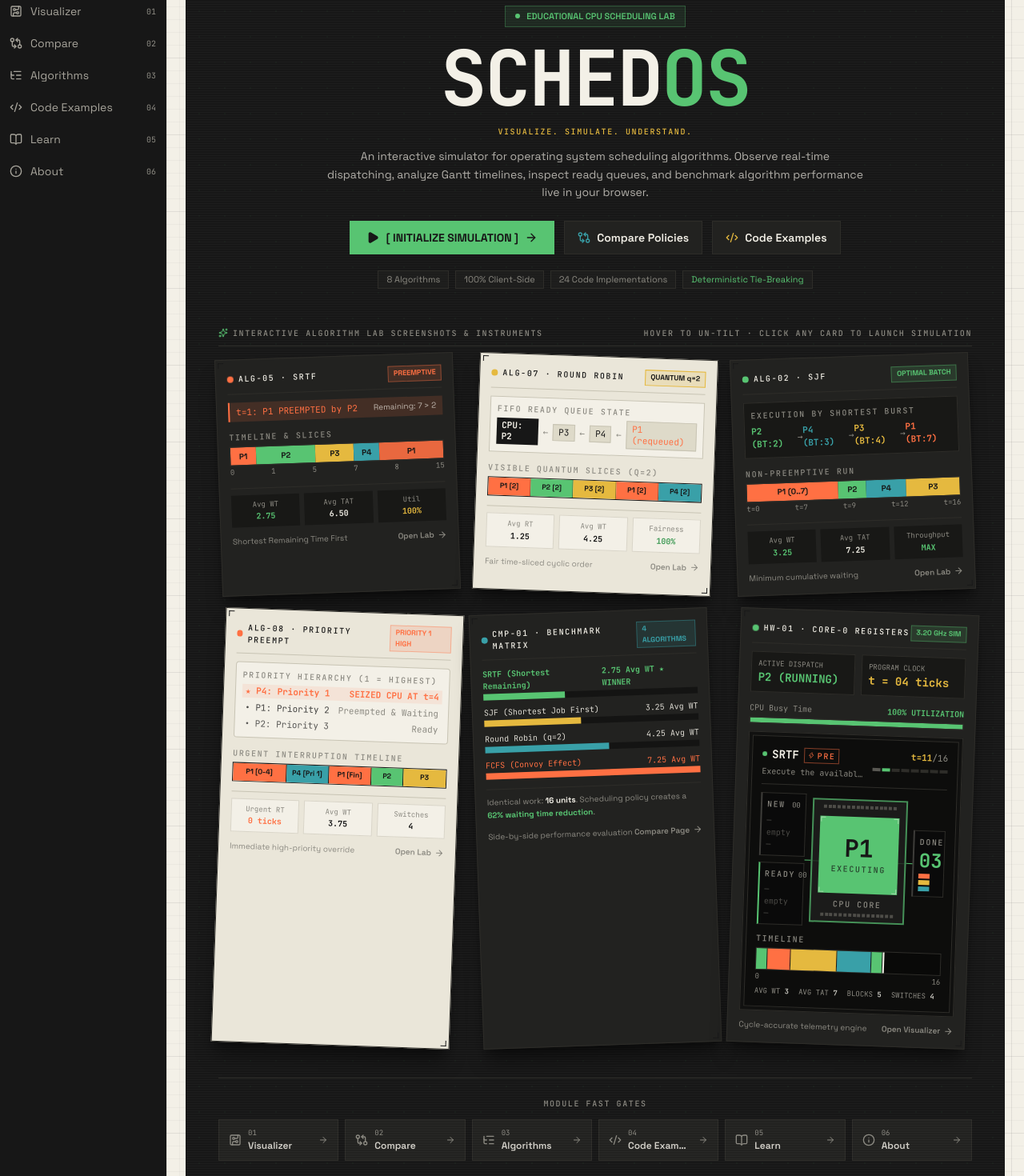
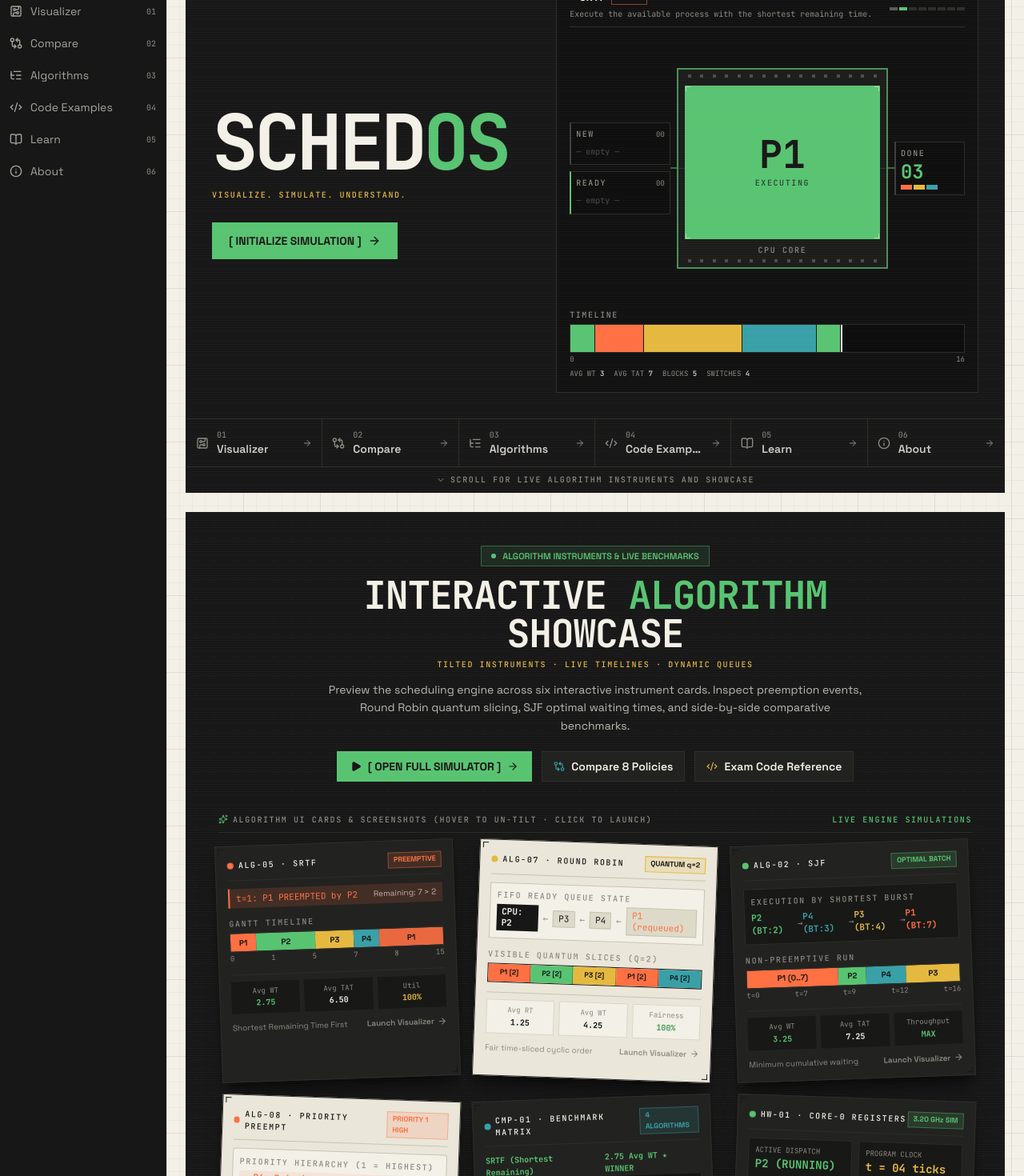
Before and after one commit to fardinhossain/SchedOS, a React (Vite) app: page / in a window 1280 px wide. Shown: the part 120-1590 px from the top of the page at 80% size. Built offline with nearby package versions, Linux system fonts and the light colour scheme.

Commit message:
fix(home): restore original top hero section and apply floating tilted cards only to the bottom section

```diff
--- a/src/pages/Home.tsx
+++ b/src/pages/Home.tsx
@@ -1,9 +1,9 @@
 /**
  * Home / Lab Console.
  *
- * Showcases the SchedOS CPU scheduling laboratory with a central command
- * heading and CTAs, surrounded by interactive, floating, tilted, and layered
- * Algorithm UI cards/screenshots representing real engine execution.
+ * Top section: Preserved retro-future terminal entrance with live animated CPU die.
+ * Bottom section: Replaces the static dataset table/panels with a modern interactive
+ * showcase of floating, tilted, and layered Algorithm UI cards around central CTAs.
  */
 import { useMemo } from 'react';
 import {
@@ -30,7 +30,7 @@ interface HomeProps {
   onSelectAlgorithm?: (id: AlgorithmId) => void;
 }
 
-/** The section doors along the bottom rail. */
+/** The section doors along the bottom rail of the hero door. */
 const DOORS: { page: PageId; code: string; label: string; icon: React.ReactNode }[] = [
   { page: 'visualizer', code: '01', label: 'Visualizer', icon: <CircuitBoard className="h-4 w-4" /> },
   { page: 'compare', code: '02', label: 'Compare', icon: <GitCompareArrows className="h-4 w-4" /> },
@@ -52,110 +52,175 @@ export function Home({ onNavigate, onSelectAlgorithm }: HomeProps) {
 
   return (
     <div className="space-y-6">
-      {/* ── Top Machine Status Bar ────────────────────────────── */}
-      <div className="flex flex-wrap items-center justify-between gap-3 border border-ink bg-ink px-4 py-2 text-xs">
-        <span className="label flex items-center gap-2 text-crt">
-          <span aria-hidden="true" className="h-2 w-2 rounded-full bg-crt blink" />
-          PROCESS LAB v1.0 · OPERATING SYSTEM LABORATORY
-        </span>
-        <div className="flex items-center gap-3">
+      {/* ── TOP OF HERO SECTION: PREVIOUS ICONIC STYLE ────────── */}
+      <section
+        className="scanlines relative flex min-h-[calc(100dvh-6.5rem)] flex-col border border-ink bg-ink lg:min-h-[calc(100dvh-5.5rem)]"
+        aria-label="SchedOS entrance"
+      >
+        {/* Top rail — machine identification */}
+        <div className="flex shrink-0 items-center justify-between gap-3 border-b border-ink-3 px-4 py-2">
+          <span className="label flex items-center gap-2 text-crt">
+            <span aria-hidden="true" className="h-1.5 w-1.5 rounded-full bg-crt blink" />
+            Process Lab v1.0
+          </span>
           <span className="label hidden text-muted-2 sm:inline">
-            8 Algorithms · Client-Side · 0 Backend · 537 Tests Passed
-          </span>
-          <span className="border border-crt/40 bg-crt/10 px-2 py-0.5 text-[10px] font-bold text-crt">
-            READY
+            8 Algorithms · Client-Side · No Backend
           </span>
         </div>
-      </div>
 
-      {/* ── Hero Center: Heading, CTAs & Layered Algorithm Showcase ── */}
+        {/* Centre — wordmark + live CPU die schematic */}
+        <div className="grid flex-1 items-center gap-6 p-4 sm:p-8 lg:grid-cols-[minmax(0,0.85fr)_minmax(0,1.15fr)] lg:items-stretch lg:gap-10">
+          {/* Wordmark block stays vertically centred while the die stretches. */}
+          <div className="flex min-w-0 flex-col justify-center">
+            <h1 className="tabular text-[3.25rem] leading-[0.88] font-bold tracking-tighter text-bone sm:text-7xl lg:text-8xl">
+              SCHED<span className="text-crt">OS</span>
+            </h1>
+
+            {/* The whole pitch, in one line. */}
+            <p className="label mt-4 text-machine sm:text-xs">
+              Visualize. Simulate. Understand.
+            </p>
+
+            <div className="mt-7 flex flex-wrap items-center gap-2">
+              <button
+                type="button"
+                onClick={() => onNavigate('visualizer')}
+                className="group flex items-center gap-2 border border-crt bg-crt px-5 py-3 text-sm font-bold text-ink transition-colors hover:bg-crt-dim"
+              >
+                [ INITIALIZE SIMULATION ]
+                <ArrowRight
+                  aria-hidden="true"
+                  className="h-4 w-4 transition-transform group-hover:translate-x-0.5"
+                />
+              </button>
+            </div>
+          </div>
+
+          {/* Live CPU die schematic — the hero's real content */}
+          <HeroAnimation colors={heroColors} large />
+        </div>
+
+        {/* Bottom rail of hero door — section doors */}
+        <nav
+          aria-label="Enter a section"
+          className="shrink-0 border-t border-ink-3"
+        >
+          <ul className="grid grid-cols-2 sm:grid-cols-3 lg:grid-cols-6">
+            {DOORS.map((door) => (
+              <li key={door.page} className="border-r border-b border-ink-3 last:border-r-0">
+                <button
+                  type="button"
+                  onClick={() => onNavigate(door.page)}
+                  className="group relative flex w-full items-center gap-2.5 px-3 py-3 text-left transition-colors hover:bg-ink-2"
+                >
+                  <span
+                    aria-hidden="true"
+                    className="absolute top-0 left-0 h-full w-[3px] bg-transparent transition-colors group-hover:bg-crt"
+                  />
+                  <span aria-hidden="true" className="text-muted-2 transition-colors group-hover:text-crt">
+                    {door.icon}
+                  </span>
+                  <span className="min-w-0 flex-1">
+                    <span className="tabular block text-[10px] text-muted-2">{door.code}</span>
+                    <span className="block truncate text-sm font-semibold text-bone/85 transition-colors group-hover:text-bone">
+                      {door.label}
+                    </span>
+                  </span>
+                  <ArrowRight
+                    aria-hidden="true"
+                    className="h-3 w-3 shrink-0 text-muted-2 transition-all group-hover:translate-x-0.5 group-hover:text-crt"
+                  />
+                </button>
+              </li>
+            ))}
+          </ul>
+
+          {/* Scroll cue */}
+          <p className="label flex items-center justify-center gap-1.5 py-2 text-muted-2">
+            <ChevronDown aria-hidden="true" className="h-3 w-3" />
+            Scroll for live algorithm instruments and showcase
+          </p>
+        </nav>
+      </section>
+
+      {/* ── BOTTOM OF HERO: FLOATING, TILTED & LAYERED ALGORITHM UI CARDS ── */}
       <section
-        className="scanlines relative overflow-hidden border border-ink bg-ink p-4 sm:p-8 lg:p-10"
-        aria-label="SchedOS laboratory entrance"
+        className="scanlines relative border border-ink bg-ink p-4 sm:p-8 lg:p-10"
+        aria-label="Algorithm laboratory showcase"
       >
-        {/* Background blueprint grid watermark */}
+        {/* Background blueprint grid */}
         <div
           aria-hidden="true"
-          className="pointer-events-none absolute inset-0 opacity-[0.04]"
+          className="pointer-events-none absolute inset-0 opacity-[0.035]"
           style={{
             backgroundImage:
               'radial-gradient(var(--color-crt) 1px, transparent 1px), radial-gradient(var(--color-crt) 1px, transparent 1px)',
-            backgroundSize: '32px 32px',
+            backgroundSize: '24px 24px',
           }}
         />
 
-        {/* ── Central Heading & Action Row ────────────────────── */}
-        <div className="relative z-10 mx-auto max-w-4xl text-center">
-          <div className="inline-flex items-center gap-2 border border-crt/30 bg-crt/10 px-3 py-1 text-[11px] font-semibold text-crt mb-4">
+        {/* ── Central Heading & CTAs for the Showcase ──────────── */}
+        <div className="relative z-10 mx-auto max-w-3xl text-center">
+          <div className="inline-flex items-center gap-2 border border-crt/40 bg-crt/10 px-3 py-1 text-[11px] font-semibold text-crt mb-3">
             <span className="h-1.5 w-1.5 rounded-full bg-crt blink" />
-            EDUCATIONAL CPU SCHEDULING LAB
+            ALGORITHM INSTRUMENTS &amp; LIVE BENCHMARKS
           </div>
 
-          <h1 className="tabular text-5xl font-bold tracking-tight text-bone sm:text-7xl lg:text-8xl leading-none">
-            SCHED<span className="text-crt">OS</span>
-          </h1>
+          <h2 className="tabular text-3xl font-bold tracking-tight text-bone sm:text-5xl">
+            INTERACTIVE <span className="text-crt">ALGORITHM</span> SHOWCASE
+          </h2>
 
-          <p className="label mt-3 text-xs tracking-widest text-machine sm:text-sm font-semibold">
-            VISUALIZE. SIMULATE. UNDERSTAND.
+          <p className="label mt-2 text-xs tracking-widest text-machine sm:text-sm">
+            TILTED INSTRUMENTS · LIVE TIMELINES · DYNAMIC QUEUES
           </p>
 
-          <p className="mx-auto mt-3 max-w-2xl text-xs sm:text-sm leading-relaxed text-bone/70">
-            An interactive simulator for operating system scheduling algorithms. Observe real-time
-            dispatching, analyze Gantt timelines, inspect ready queues, and benchmark algorithm
-            performance live in your browser.
+          <p className="mx-auto mt-3 max-w-2xl text-xs sm:text-sm leading-relaxed text-bone/75">
+            Preview the scheduling engine across six interactive instrument cards. Inspect preemption
+            events, Round Robin quantum slicing, SJF optimal waiting times, and side-by-side comparative
+            benchmarks.
           </p>
 
           {/* Central CTAs */}
-          <div className="mt-6 flex flex-wrap items-center justify-center gap-3">
+          <div className="mt-5 flex flex-wrap items-center justify-center gap-3">
             <button
               type="button"
               onClick={() => onNavigate('visualizer')}
-              className="group flex items-center gap-2 border border-crt bg-crt px-5 py-2.5 text-xs sm:text-sm font-bold text-ink transition-all hover:bg-crt-dim hover:shadow-lg hover:shadow-crt/25"
+              className="group flex items-center gap-2 border border-crt bg-crt px-4 py-2 text-xs sm:text-sm font-bold text-ink transition-all hover:bg-crt-dim hover:shadow-lg hover:shadow-crt/25"
             >
-              <Play className="h-4 w-4 fill-current" />
-              [ INITIALIZE SIMULATION ]
-              <ArrowRight className="h-4 w-4 transition-transform group-hover:translate-x-0.5" />
+              <Play className="h-3.5 w-3.5 fill-current" />
+              [ OPEN FULL SIMULATOR ]
+              <ArrowRight className="h-3.5 w-3.5 transition-transform group-hover:translate-x-0.5" />
             </button>
 
             <button
               type="button"
               onClick={() => onNavigate('compare')}
-              className="flex items-center gap-2 border border-ink-3 bg-ink-2 px-4 py-2.5 text-xs sm:text-sm font-semibold text-bone transition-colors hover:border-bone/50 hover:bg-ink-3"
+              className="flex items-center gap-2 border border-ink-3 bg-ink-2 px-3.5 py-2 text-xs sm:text-sm font-semibold text-bone transition-colors hover:border-bone/40 hover:bg-ink-3"
             >
-              <GitCompareArrows className="h-4 w-4 text-electric" />
-              Compare Policies
+              <GitCompareArrows className="h-3.5 w-3.5 text-electric" />
+              Compare 8 Policies
             </button>
 
             <button
               type="button"
               onClick={() => onNavigate('code')}
-              className="flex items-center gap-2 border border-ink-3 bg-ink-2 px-4 py-2.5 text-xs sm:text-sm font-semibold text-bone transition-colors hover:border-bone/50 hover:bg-ink-3"
+              className="flex items-center gap-2 border border-ink-3 bg-ink-2 px-3.5 py-2 text-xs sm:text-sm font-semibold text-bone transition-colors hover:border-bone/40 hover:bg-ink-3"
             >
-              <Code2 className="h-4 w-4 text-machine" />
-              Code Examples
+              <Code2 className="h-3.5 w-3.5 text-machine" />
+              Exam Code Reference
             </button>
-          </div>
-
-          {/* Feature Badges */}
-          <div className="mt-5 flex flex-wrap items-center justify-center gap-2 text-[11px] text-muted-2">
-            <span className="border border-ink-3 bg-ink-2/60 px-2.5 py-0.5">8 Algorithms</span>
-            <span className="border border-ink-3 bg-ink-2/60 px-2.5 py-0.5">100% Client-Side</span>
-            <span className="border border-ink-3 bg-ink-2/60 px-2.5 py-0.5">24 Code Implementations</span>
-            <span className="border border-ink-3 bg-ink-2/60 px-2.5 py-0.5 text-crt">
-              Deterministic Tie-Breaking
-            </span>
           </div>
         </div>
 
-        {/* ── Multiple Floating, Tilted, Layered Algorithm UI Cards ── */}
-        <div className="relative z-10 mt-10 sm:mt-12">
+        {/* ── Multiple Floating, Tilted, Layered Cards ────────── */}
+        <div className="relative z-10 mt-8 sm:mt-10">
           <div className="mb-3 flex items-center justify-between border-b border-ink-3 pb-2">
-            <span className="label text-muted-2 flex items-center gap-1.5">
+            <span className="label text-muted-2 flex items-center gap-1.5 text-[10px]">
               <Sparkles className="h-3 w-3 text-crt" />
-              Interactive Algorithm Lab Screenshots & Instruments
+              Algorithm UI Cards &amp; Screenshots (Hover to un-tilt · Click to launch)
             </span>
-            <span className="label text-[10px] text-muted-2 hidden sm:inline">
-              Hover to un-tilt · Click any card to launch simulation
+            <span className="label text-[9px] text-crt hidden sm:inline">
+              LIVE ENGINE SIMULATIONS
             </span>
           </div>
 
@@ -187,7 +252,7 @@ export function Home({ onNavigate, onSelectAlgorithm }: HomeProps) {
 
               {/* Mini Gantt Chart */}
               <div className="mt-3">
-                <p className="label text-[9px] text-muted-2 mb-1">Timeline &amp; Slices</p>
+                <p className="label text-[9px] text-muted-2 mb-1">Gantt Timeline</p>
                 <div className="flex h-6 w-full overflow-hidden border border-ink-3 text-[10px] font-bold text-ink">
                   <div className="flex items-center justify-center bg-signal" style={{ width: '12%' }} title="P1: 0-1">
                     P1
@@ -234,7 +299,7 @@ export function Home({ onNavigate, onSelectAlgorithm }: HomeProps) {
               <div className="mt-2.5 flex items-center justify-between text-[10px] text-muted-2 group-hover:text-crt">
                 <span>Shortest Remaining Time First</span>
                 <span className="flex items-center gap-1 font-semibold">
-                  Open Lab <ArrowRight className="h-3 w-3" />
+                  Launch Visualizer <ArrowRight className="h-3 w-3" />
                 </span>
               </div>
             </div>
@@ -313,7 +378,7 @@ export function Home({ onNavigate, onSelectAlgorithm }: HomeProps) {
               <div className="mt-2.5 flex items-center justify-between text-[10px] text-muted-2 group-hover:text-ink">
                 <span>Fair time-sliced cyclic order</span>
                 <span className="flex items-center gap-1 font-semibold">
-                  Open Lab <ArrowRight className="h-3 w-3" />
+                  Launch Visualizer <ArrowRight className="h-3 w-3" />
                 </span>
               </div>
             </div>
@@ -396,7 +461,7 @@ export function Home({ onNavigate, onSelectAlgorithm }: HomeProps) {
               <div className="mt-2.5 flex items-center justify-between text-[10px] text-muted-2 group-hover:text-crt">
                 <span>Minimum cumulative waiting</span>
                 <span className="flex items-center gap-1 font-semibold">
-                  Open Lab <ArrowRight className="h-3 w-3" />
+                  Launch Visualizer <ArrowRight className="h-3 w-3" />
                 </span>
               </div>
             </div>
@@ -480,12 +545,12 @@ export function Home({ onNavigate, onSelectAlgorithm }: HomeProps) {
               <div className="mt-2.5 flex items-center justify-between text-[10px] text-muted-2 group-hover:text-ink">
                 <span>Immediate high-priority override</span>
                 <span className="flex items-center gap-1 font-semibold">
-                  Open Lab <ArrowRight className="h-3 w-3" />
+                  Launch Visualizer <ArrowRight className="h-3 w-3" />
                 </span>
               </div>
             </div>
 
-            {/* ── CARD 5: Comparative Matrix Benchmark ───────────── */}
+            {/* ── CARD 5: Comparative Benchmark Matrix ───────────── */}
             <div
               onClick={() => onNavigate('compare')}
               role="button"
@@ -560,7 +625,7 @@ export function Home({ onNavigate, onSelectAlgorithm }: HomeProps) {
               </div>
             </div>
 
-            {/* ── CARD 6: Live CPU Die & Execution Registers ─────── */}
+            {/* ── CARD 6: CPU Hardware Registers & Telemetry ─────── */}
             <div
               onClick={() => onNavigate('visualizer')}
               role="button"
@@ -602,9 +667,14 @@ export function Home({ onNavigate, onSelectAlgorithm }: HomeProps) {
                 </div>
               </div>
 
-              {/* Mini live die view */}
-              <div className="mt-2.5 overflow-hidden rounded-none border border-ink-3 bg-black/50 p-1">
-                <HeroAnimation colors={heroColors} />
+              {/* Instruction cycle summary */}
+              <div className="mt-3 border-t border-ink-3 pt-2 grid grid-cols-2 gap-2 text-[10px] font-mono">
+                <div className="text-muted-2">
+                  Queued: <span className="text-bone font-bold">3 processes</span>
+                </div>
+                <div className="text-muted-2">
+                  Completed: <span className="text-crt font-bold">2 processes</span>
+                </div>
               </div>
 
               <div className="mt-2.5 flex items-center justify-between text-[10px] text-muted-2 group-hover:text-crt">
@@ -616,44 +686,6 @@ export function Home({ onNavigate, onSelectAlgorithm }: HomeProps) {
             </div>
           </div>
         </div>
-
-        {/* ── Section Doors Navigation Rail ───────────────────── */}
-        <nav aria-label="Enter a section" className="mt-10 border-t border-ink-3 pt-6">
-          <p className="label text-muted-2 mb-3 text-center">Module Fast Gates</p>
-          <ul className="grid grid-cols-2 sm:grid-cols-3 lg:grid-cols-6 gap-2">
-            {DOORS.map((door) => (
-              <li key={door.page}>
-                <button
-                  type="button"
-                  onClick={() => onNavigate(door.page)}
-                  className="group relative flex w-full items-center gap-2 border border-ink-3 bg-ink-2 px-3 py-2.5 text-left transition-colors hover:border-crt hover:bg-ink-3"
-                >
-                  <span
-                    aria-hidden="true"
-                    className="text-muted-2 transition-colors group-hover:text-crt"
-                  >
-                    {door.icon}
-                  </span>
-                  <span className="min-w-0 flex-1">
-                    <span className="tabular block text-[9px] text-muted-2">{door.code}</span>
-                    <span className="block truncate text-xs font-semibold text-bone/85 transition-colors group-hover:text-bone">
-                      {door.label}
-                    </span>
-                  </span>
-                  <ArrowRight
-                    aria-hidden="true"
-                    className="h-3 w-3 shrink-0 text-muted-2 transition-all group-hover:translate-x-0.5 group-hover:text-crt"
-                  />
-                </button>
-              </li>
-            ))}
-          </ul>
-
-          <p className="label flex items-center justify-center gap-1.5 pt-4 text-muted-2 text-[10px]">
-            <ChevronDown aria-hidden="true" className="h-3 w-3" />
-            Scroll for Suggested Walkthrough &amp; Demonstration Guide
-          </p>
-        </nav>
       </section>
 
       {/* ── Suggested demonstration path ─────────────────────── */}
```
